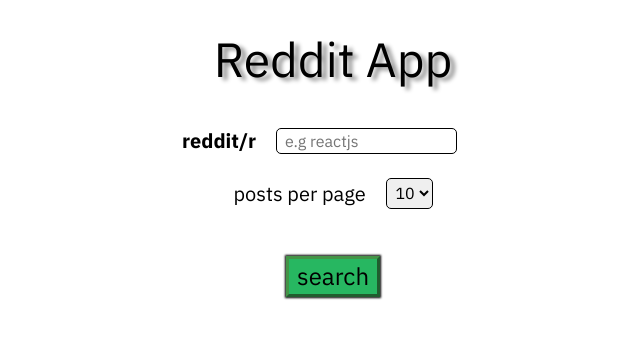
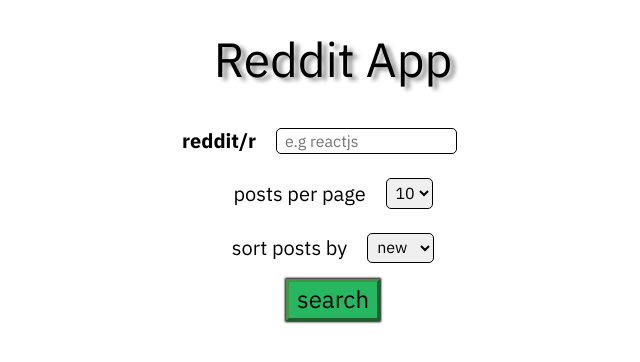
Before and after one commit to krzysztof-kozak/reddit-browser, a React (Create React App) app: page / in a window 1280 px wide. Shown: the top 362 px of the page, without its empty margins (307-947 px from the left). Built offline with nearby package versions, Linux system fonts and the light colour scheme.

Commit message:
added sorting feature

```diff
--- a/src/Search.js
+++ b/src/Search.js
@@ -4,6 +4,7 @@ import PostList from './PostList';
 const Search = () => {
   const [searchQuery, setSearchQuery] = useState('');
   const [postLimit, setPostLimit] = useState(10);
+  const [sortBy, setSortBy] = useState('new');
   const [posts, setPosts] = useState(false);
   const [pages, setPages] = useState({});
   const [error, setError] = useState(null);
@@ -19,9 +20,13 @@ const Search = () => {
     setPostLimit(e.target.value);
   };
 
+  const handleSortByChange = (e) => {
+    setSortBy(e.target.value);
+  };
+
   const fetchPosts = async (prevPage = null, nextPage = null, count = 0) => {
     const response = await fetch(
-      `https://www.reddit.com/r/${searchQuery}/new.json?limit=${postLimit}&count=${count}${nextPage ? `&after=${nextPage}` : ''}${prevPage ? `&before=${prevPage}` : ''}`
+      `https://www.reddit.com/r/${searchQuery}/${sortBy}.json?limit=${postLimit}&count=${count}${nextPage ? `&after=${nextPage}` : ''}${prevPage ? `&before=${prevPage}` : ''}`
     );
 
     if (response.status === 404) {
@@ -69,6 +74,18 @@ const Search = () => {
           </select>
         </p>
 
+        <p className='search-wrapper'>
+          <label className='form__label' htmlFor='sortBy'>
+            sort posts by
+          </label>
+          <select className='form__select' id='sortBy' value={sortBy} onChange={handleSortByChange}>
+            <option value='hot'>hot</option>
+            <option value='new'>new</option>
+            <option value='top'>top</option>
+            <option value='rising'>rising</option>
+          </select>
+        </p>
+
         <button className='form__button' type='submit'>
           search
         </button>
--- a/src/scss/components/_search.scss
+++ b/src/scss/components/_search.scss
@@ -47,7 +47,6 @@
   border: 3px outset rgba(83, 131, 59, 0.66);
   box-shadow: 0 0 2px 1px #000;
   color: #000000;
-  margin-top: 1.3em;
 
   &:active {
     border: 3px inset rgba(206, 177, 177, 0.66);
```
